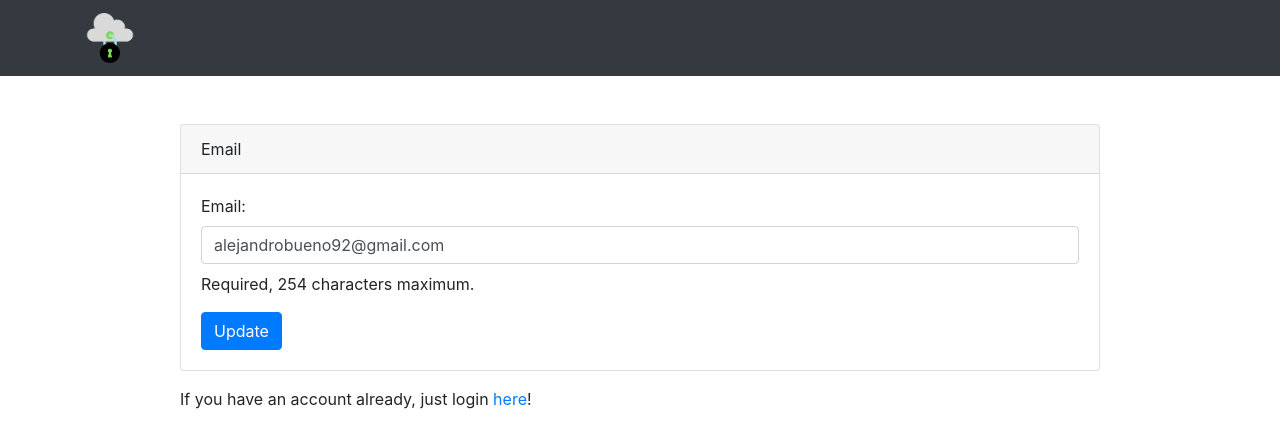
After one commit to al3xHub/Password_Manager, a Django app: page /accounts/profile/email/ in a window 1280 px wide. The commit adds this page. Shown: the top 448 px of the page. Run offline with Django 3.2, Linux system fonts and the light colour scheme; a user stored in the database is signed in; some libraries are stand-ins or nearby versions.

Commit message:
cambio de contraseña y mail

```diff
--- a/PasswordManagerWeb/registration/forms.py
+++ b/PasswordManagerWeb/registration/forms.py
@@ -16,3 +16,21 @@ class UserCreationFormWithEmail(UserCreationForm):
         if User.objects.filter(email=email).exists():
             raise forms.ValidationError("This email is associated with an existing account, try another one please.")
         return email
+
+
+# For update email in profile
+class EmailForm(forms.ModelForm):
+    email = forms.EmailField(required=True, help_text="Required, 254 characters maximum.")
+
+    class Meta:
+        model = User
+        fields = ['email']
+
+# verify changed email, then check if there is another one similar to cancel
+    def clean_email(self):
+        email = self.cleaned_data.get("email")
+        if 'email' in self.changed_data:
+            if User.objects.filter(email=email).exists():
+                raise forms.ValidationError(
+                    "This email is associated with an existing account, try another one please.")
+        return email
--- /dev/null
+++ b/PasswordManagerWeb/registration/templates/registration/profile_email_form.html
@@ -0,0 +1,27 @@
+{% extends 'core/base_accounts.html' %}
+<!-- Contenido de la página -->
+{% block title %}Email {% endblock %}
+{% block content %}
+<style>.errorlist{color:red;}</style>
+<div class="container mt-5">
+    <div class="row justify-content-center">
+      <div class="col-md-10">
+        <div class="card">
+          <div class="card-header">
+            Email
+          </div>
+          <div class="card-body">
+            <!-- Formulario de inicio de sesión -->
+            <form action="" method="post">
+              {% csrf_token %}
+              {{form.as_p}}
+              <button type="submit" class="btn btn-primary">Update</button>
+            </form>
+          </div>
+        </div>
+        <p class="mt-3">If you have an account already, just login <a href="{% url 'login' %}">here</a>!</p>
+      </div>
+
+    </div>
+</div>
+{% endblock %}
--- a/PasswordManagerWeb/registration/urls.py
+++ b/PasswordManagerWeb/registration/urls.py
@@ -1,7 +1,8 @@
 from django.urls import path
-from .views import SignUpView, ProfileUpdate
+from .views import SignUpView, ProfileUpdate, EmailUpdate
 
 urlpatterns = [
     path('signup/', SignUpView.as_view(), name="signup"),
     path('profile/', ProfileUpdate.as_view(), name="profile"),
+    path('profile/email/', EmailUpdate.as_view(), name="profile_email"),
 ]
--- a/PasswordManagerWeb/registration/views.py
+++ b/PasswordManagerWeb/registration/views.py
@@ -1,6 +1,6 @@
 from django.contrib.auth.mixins import LoginRequiredMixin
 from django.shortcuts import render
-from .forms import UserCreationFormWithEmail
+from .forms import UserCreationFormWithEmail, EmailForm
 from django.contrib.auth.forms import UserCreationForm
 from django.views.generic import CreateView
 from django.contrib.auth.models import User
@@ -55,3 +55,22 @@ class ProfileUpdate(UpdateView):
         user = User.objects.get(pk=self.request.user.id)
         context['user_data'] = user
         return context
+
+
+@method_decorator(login_required, name='dispatch')
+class EmailUpdate(UpdateView):
+    form_class = EmailForm
+    success_url = reverse_lazy('profile')
+    template_name = 'registration/profile_email_form.html'
+
+    # Get user
+    def get_object(self, queryset=None):
+        return self.request.user
+
+    #modify template email
+    def get_form(self, form_class=None):
+        form = super(EmailUpdate, self).get_form()
+        form.fields['email'].widget = forms.EmailInput(
+            attrs={'class':'form-control mb-2', 'placeholder':'Email'}
+        )
+        return form
```
Also changed, not shown: PasswordManagerWeb/registration/templates/registration/password_change_done.html (added, +15 -0 lines), PasswordManagerWeb/registration/templates/registration/password_change_form.html (added, +25 -0 lines), PasswordManagerWeb/registration/templates/registration/profile_form.html (+23 -4 lines), PasswordManagerWeb/db.sqlite3, PasswordManagerWeb/profiles/artwork_oW1Phod.jpg (added).
